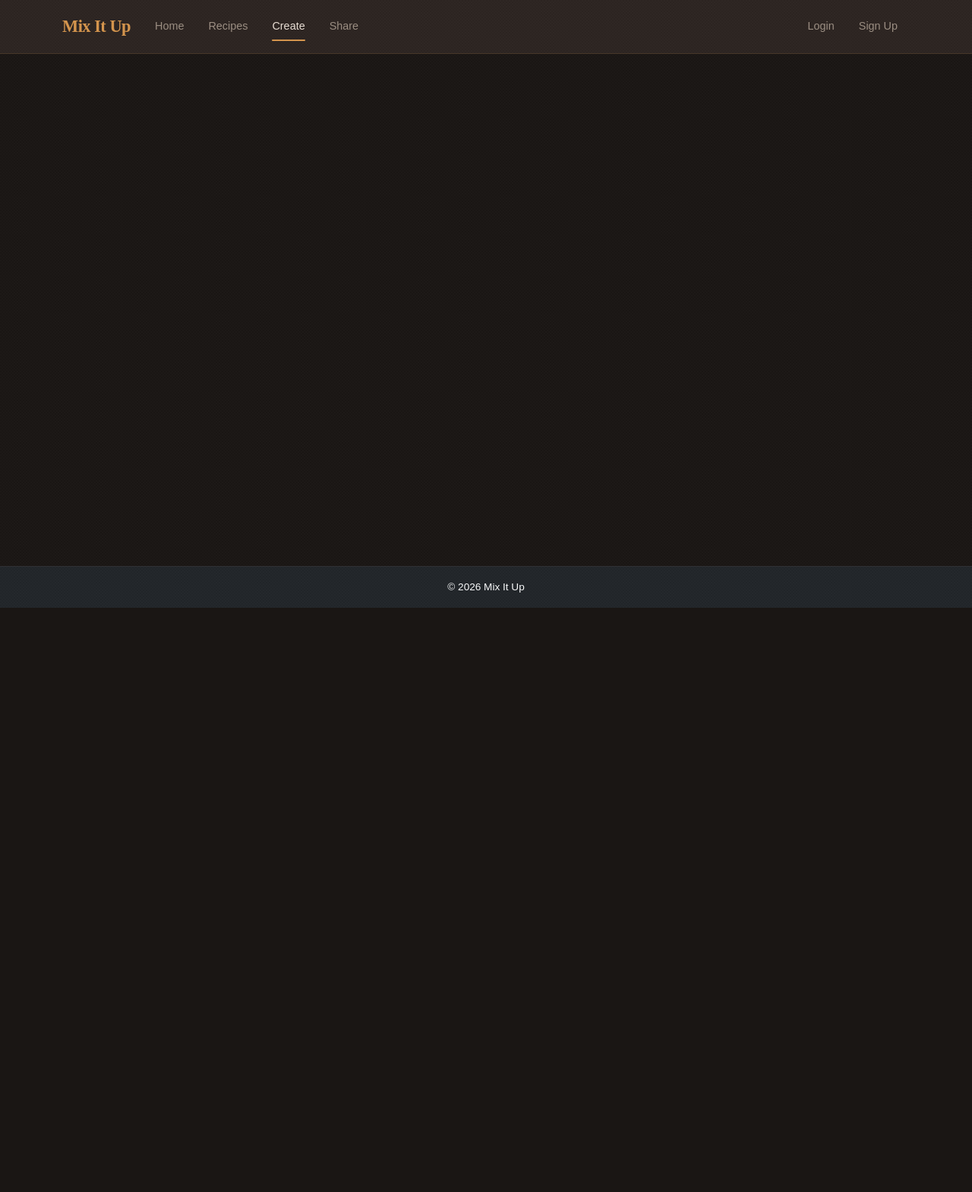
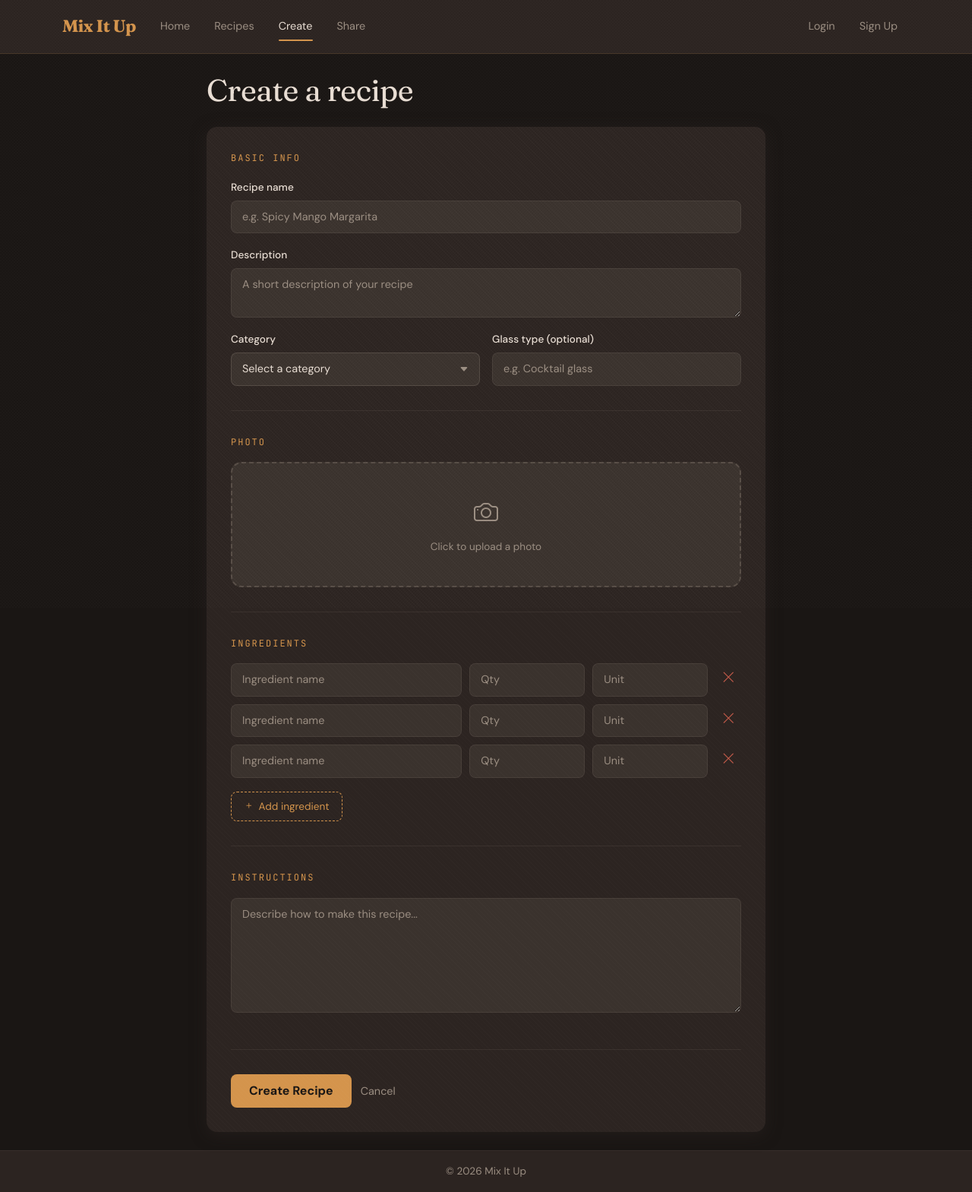
Before and after one commit to mangomaza/CITS5505-Group-Project, a Python web app: template app/templates/create_recipe.html in a window 1280 px wide. Shown: the whole page at 76% size. Before the commit the page ends 800 px from the top, so only its background shows below. Run offline with Jinja, Linux system fonts and the light colour scheme; the template is opened without the code that fills it, so the values that code supplies are empty; some libraries are stand-ins or nearby versions.

Commit message:
add create recipe page and styling

```diff
--- /dev/null
+++ b/app/static/css/create_recipe.css
@@ -0,0 +1,133 @@
+/* ============================================================
+   Mix It Up: Create/Edit Recipe Page Styles
+   ============================================================ */
+
+/* ---- Form Sections ---- */
+.create-form .form-section {
+  margin-bottom: 2rem;
+  padding-bottom: 2rem;
+  border-bottom: 1px solid rgba(155, 142, 130, 0.12);
+}
+
+.create-form .form-section:last-child {
+  border-bottom: none;
+  margin-bottom: 0;
+  padding-bottom: 0;
+}
+
+.create-form .section-title {
+  font-family: var(--mix-font-mono);
+  font-size: 0.75rem;
+  text-transform: uppercase;
+  letter-spacing: 2px;
+  color: var(--mix-accent);
+  margin-bottom: 1rem;
+}
+
+/* ---- Image Upload ---- */
+.upload-area {
+  border: 2px dashed rgba(155, 142, 130, 0.3);
+  border-radius: var(--mix-radius);
+  padding: 40px 20px;
+  text-align: center;
+  background-color: var(--mix-card-elevated);
+  transition: border-color 200ms ease;
+  cursor: pointer;
+}
+
+.upload-area:hover {
+  border-color: var(--mix-accent);
+}
+
+.upload-area i {
+  font-size: 2rem;
+  color: var(--mix-text-muted);
+  margin-bottom: 8px;
+  display: block;
+}
+
+.upload-area p {
+  color: var(--mix-text-muted);
+  font-size: 0.85rem;
+  margin: 0;
+}
+
+.upload-preview {
+  max-width: 100%;
+  max-height: 240px;
+  object-fit: cover;
+  border-radius: var(--mix-radius);
+  display: none;
+}
+
+/* ---- Dynamic Ingredient Rows ---- */
+.ingredient-row {
+  display: grid;
+  grid-template-columns: 2fr 1fr 1fr auto;
+  gap: 10px;
+  align-items: start;
+  margin-bottom: 10px;
+}
+
+.ingredient-row .btn-remove {
+  background: transparent;
+  border: none;
+  color: var(--mix-danger);
+  font-size: 1.1rem;
+  padding: 10px 8px;
+  cursor: pointer;
+  transition: color 200ms ease;
+  line-height: 1;
+}
+
+.ingredient-row .btn-remove:hover {
+  color: #E06050;
+}
+
+.btn-add-ingredient {
+  background: transparent;
+  border: 1px dashed var(--mix-accent);
+  color: var(--mix-accent);
+  border-radius: 8px;
+  padding: 8px 16px;
+  font-size: 0.85rem;
+  cursor: pointer;
+  transition: all 200ms ease;
+  display: inline-flex;
+  align-items: center;
+  gap: 6px;
+}
+
+.btn-add-ingredient:hover {
+  background-color: rgba(212, 148, 76, 0.1);
+}
+
+/* ---- Form Actions ---- */
+.form-actions {
+  display: flex;
+  gap: 12px;
+  align-items: center;
+  margin-top: 2rem;
+}
+
+.form-actions .cancel-link {
+  color: var(--mix-text-muted);
+  text-decoration: none;
+  font-size: 0.9rem;
+}
+
+.form-actions .cancel-link:hover {
+  color: var(--mix-text);
+}
+
+/* ---- Responsive ---- */
+@media (max-width: 575.98px) {
+  .ingredient-row {
+    grid-template-columns: 1fr 1fr;
+    gap: 8px;
+  }
+
+  .ingredient-row .form-control:first-child {
+    grid-column: 1 / -1;
+  }
+}
--- a/app/templates/create_recipe.html
+++ b/app/templates/create_recipe.html
@@ -3,13 +3,19 @@
 <head>
   <meta charset="UTF-8">
   <meta name="viewport" content="width=device-width, initial-scale=1.0">
-  <title>New Recipe - Mix It Up</title>
+  <title>Create Recipe &mdash; Mix It Up</title>
+  <link rel="preconnect" href="https://fonts.googleapis.com">
+  <link rel="preconnect" href="https://fonts.gstatic.com" crossorigin>
+  <link href="https://fonts.googleapis.com/css2?family=Fraunces:opsz,wght@9..144,400;9..144,600;9..144,700&family=DM+Sans:wght@400;500;700&family=JetBrains+Mono:wght@400;500&display=swap" rel="stylesheet">
   <link href="https://cdn.jsdelivr.net/npm/bootstrap@5.3.3/dist/css/bootstrap.min.css" rel="stylesheet">
+  <link rel="stylesheet" href="https://cdn.jsdelivr.net/npm/bootstrap-icons@1.11.3/font/bootstrap-icons.min.css">
   <link rel="stylesheet" href="../static/css/style.css">
+  <link rel="stylesheet" href="../static/css/create_recipe.css">
 </head>
 <body>
+
   <header>
-    <nav class="navbar navbar-expand-lg navbar-dark bg-dark sticky-top">
+    <nav class="navbar navbar-expand-lg sticky-top">
       <div class="container">
         <a class="navbar-brand" href="index.html">Mix It Up</a>
         <button class="navbar-toggler" type="button" data-bs-toggle="collapse" data-bs-target="#navbarNav">
@@ -32,15 +38,111 @@
   </header>
 
   <main class="container my-4">
-    <!-- page content goes here -->
+    <div class="row justify-content-center">
+      <div class="col-lg-8">
+
+        <h1 class="mb-4">Create a recipe</h1>
+
+        <div class="form-card create-form">
+          <form>
+
+            <!-- Basic Info -->
+            <div class="form-section">
+              <div class="section-title">Basic info</div>
+              <div class="mb-3">
+                <label for="recipeName" class="form-label">Recipe name</label>
+                <input type="text" class="form-control" id="recipeName" placeholder="e.g. Spicy Mango Margarita" required>
+              </div>
+              <div class="mb-3">
+                <label for="recipeDesc" class="form-label">Description</label>
+                <textarea class="form-control" id="recipeDesc" rows="2" placeholder="A short description of your recipe"></textarea>
+              </div>
+              <div class="row g-3">
+                <div class="col-md-6">
+                  <label for="recipeCategory" class="form-label">Category</label>
+                  <select class="form-select" id="recipeCategory">
+                    <option value="">Select a category</option>
+                    <option value="cocktail">Cocktail</option>
+                    <option value="mocktail">Mocktail</option>
+                    <option value="food">Food</option>
+                  </select>
+                </div>
+                <div class="col-md-6">
+                  <label for="recipeGlass" class="form-label">Glass type (optional)</label>
+                  <input type="text" class="form-control" id="recipeGlass" placeholder="e.g. Cocktail glass">
+                </div>
+              </div>
+            </div>
+
+            <!-- Image -->
+            <div class="form-section">
+              <div class="section-title">Photo</div>
+              <div class="upload-area" id="uploadArea">
+                <div class="upload-placeholder">
+                  <i class="bi bi-camera"></i>
+                  <p>Click to upload a photo</p>
+                </div>
+                <img class="upload-preview" id="imagePreview" alt="Preview">
+              </div>
+              <input type="file" id="recipeImage" accept="image/*" hidden>
+            </div>
+
+            <!-- Ingredients -->
+            <div class="form-section">
+              <div class="section-title">Ingredients</div>
+              <div id="ingredientList">
+                <div class="ingredient-row">
+                  <input type="text" class="form-control" placeholder="Ingredient name">
+                  <input type="text" class="form-control" placeholder="Qty">
+                  <input type="text" class="form-control" placeholder="Unit">
+                  <button type="button" class="btn-remove" title="Remove"><i class="bi bi-x-lg"></i></button>
+                </div>
+                <div class="ingredient-row">
+                  <input type="text" class="form-control" placeholder="Ingredient name">
+                  <input type="text" class="form-control" placeholder="Qty">
+                  <input type="text" class="form-control" placeholder="Unit">
+                  <button type="button" class="btn-remove" title="Remove"><i class="bi bi-x-lg"></i></button>
+                </div>
+                <div class="ingredient-row">
+                  <input type="text" class="form-control" placeholder="Ingredient name">
+                  <input type="text" class="form-control" placeholder="Qty">
+                  <input type="text" class="form-control" placeholder="Unit">
+                  <button type="button" class="btn-remove" title="Remove"><i class="bi bi-x-lg"></i></button>
+                </div>
+              </div>
+              <button type="button" class="btn-add-ingredient mt-2" id="addIngredient">
+                <i class="bi bi-plus"></i> Add ingredient
+              </button>
+            </div>
+
+            <!-- Instructions -->
+            <div class="form-section">
+              <div class="section-title">Instructions</div>
+              <div class="mb-3">
+                <textarea class="form-control" rows="6" placeholder="Describe how to make this recipe..."></textarea>
+              </div>
+            </div>
+
+            <!-- Submit -->
+            <div class="form-actions">
+              <button type="submit" class="btn btn-mix">Create Recipe</button>
+              <a href="recipes.html" class="cancel-link">Cancel</a>
+            </div>
+
+          </form>
+        </div>
+
+      </div>
+    </div>
   </main>
 
-  <footer class="bg-dark text-light py-3 mt-auto">
+  <footer class="py-3 mt-auto">
     <div class="container text-center">
       <p class="mb-0">&copy; 2026 Mix It Up</p>
     </div>
   </footer>
 
   <script src="https://cdn.jsdelivr.net/npm/bootstrap@5.3.3/dist/js/bootstrap.bundle.min.js"></script>
+  <script src="../static/js/main.js"></script>
 </body>
 </html>
```
